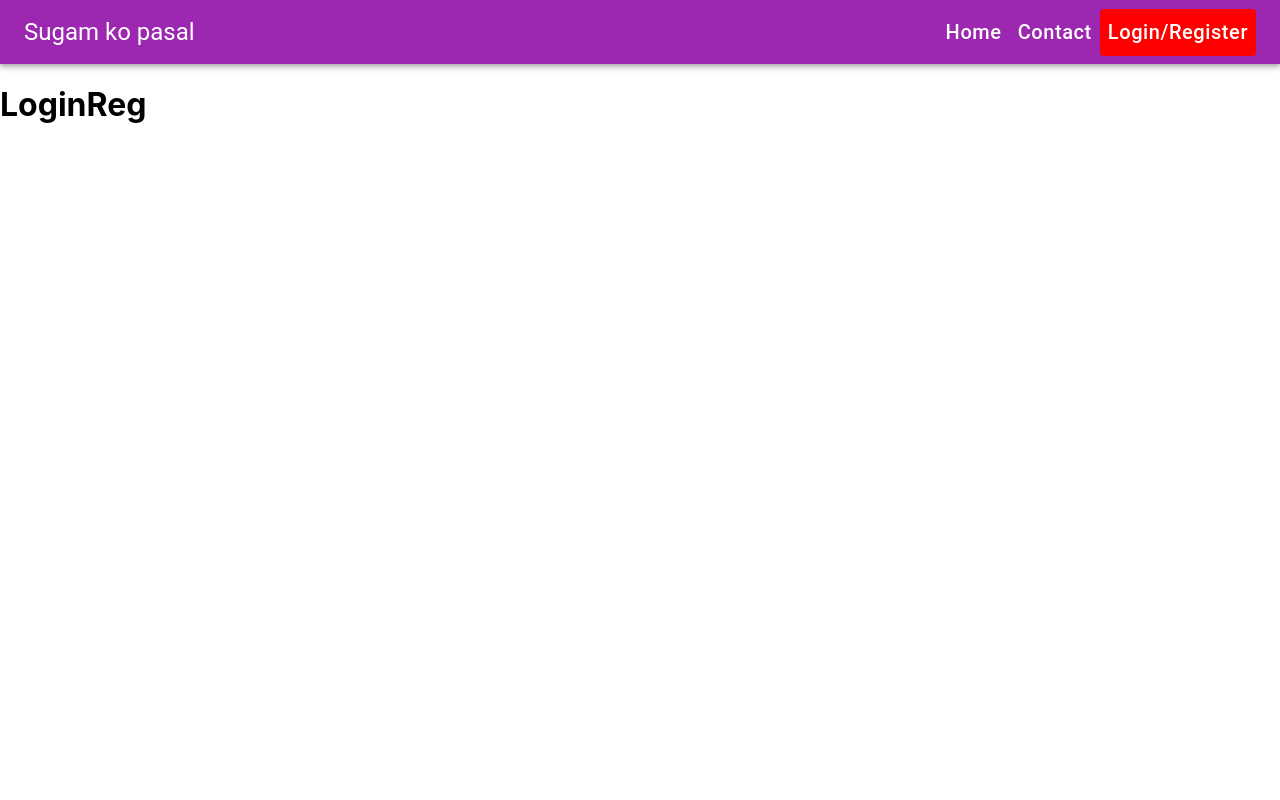
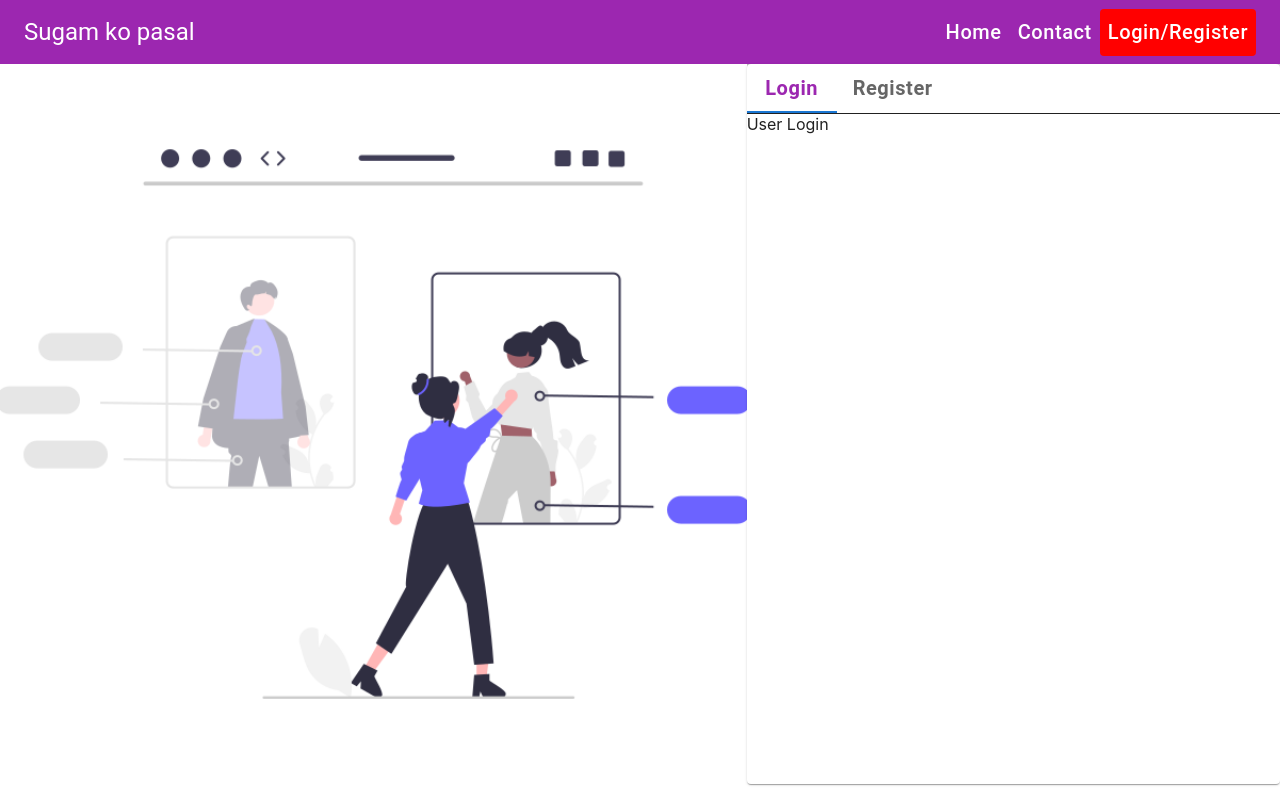
Before and after one commit to Sugam33/Authentication-and-Dashboard, a React (Create React App) app: page /login in a window 1280 px wide. Built offline with nearby package versions, Linux system fonts and the light colour scheme.

Commit message:
made slight login and register section

```diff
--- a/src/auth/LoginReg.js
+++ b/src/auth/LoginReg.js
@@ -1,8 +1,55 @@
-import React from "react";
+import { Card, Grid, Tab, Tabs } from "@mui/material";
+import { Box } from "@mui/system";
+import React, { useState } from "react";
+import pic1 from "../images/pic1.png"
+
+const TabPanel = (props) => {
+    const {children, value, index} = props;
+    console.log(props);
+    return(
+        <div role='tabpanel' hidden={value !== index}>
+            {
+                value === index && (
+                    <Box>{children}</Box>
+                )
+            }
+        </div>
+    )
+}
 
 const LoginReg = () => {
+    const [value, setValue] = useState(0);
+
+    const handleChange = (event, newValue) => {
+        setValue(newValue);
+    }
     return(
-        <h1>LoginReg</h1>
+        <div>
+            <Grid container sx={{height: '90vh'}}>
+                <Grid item lg={7} sm={5} sx={{
+                    backgroundImage:`url(${pic1})`,
+                    backgroundSize: 'cover',
+                    backgroundRepeat: 'no-repeat',
+                    backgroundPosition: 'center'
+                }}>
+                </Grid>
+
+                <Grid item lg={5} sm={7}>
+                    <Card sx={{width:'100%', height:'100%'}}>
+                        <Box>
+                            <Box sx={{borderBottom: 1, borderColor: 'divider'}}>
+                                <Tabs value={value} textColor="secondary" onChange={handleChange}>
+                                    <Tab label='Login' sx={{textTransform:'none', fontWeight:'bold', fontSize:'20px'}}></Tab>
+                                    <Tab label='Register' sx={{textTransform:'none', fontWeight:'bold', fontSize:'20px'}}></Tab>
+                                </Tabs>
+                            </Box>
+                            <TabPanel value={value} index={0}>User Login</TabPanel>
+                            <TabPanel value={value} index={1}>Register</TabPanel>
+                        </Box>
+                    </Card>
+                </Grid>
+            </Grid>
+        </div>
     )
 }
 
```
Also changed, not shown: src/images/pic1.png (added).
